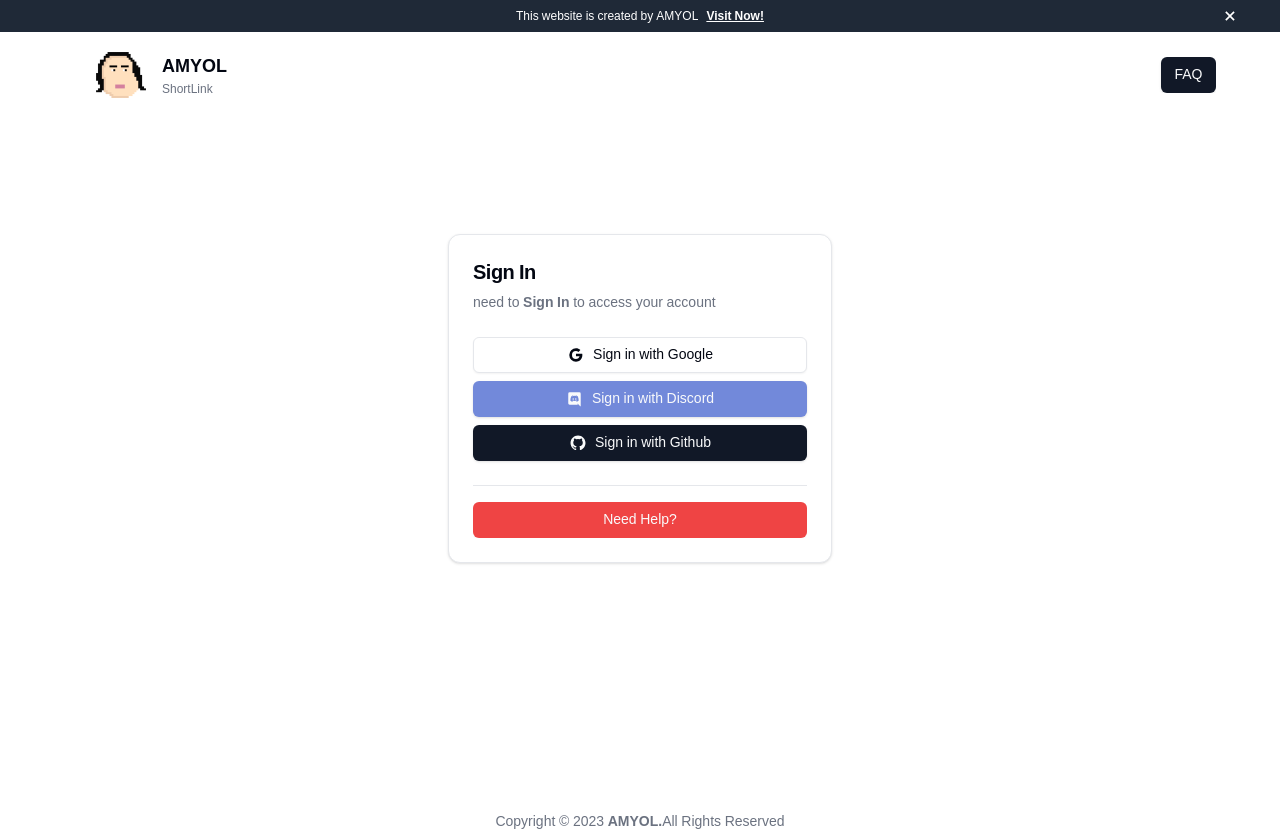
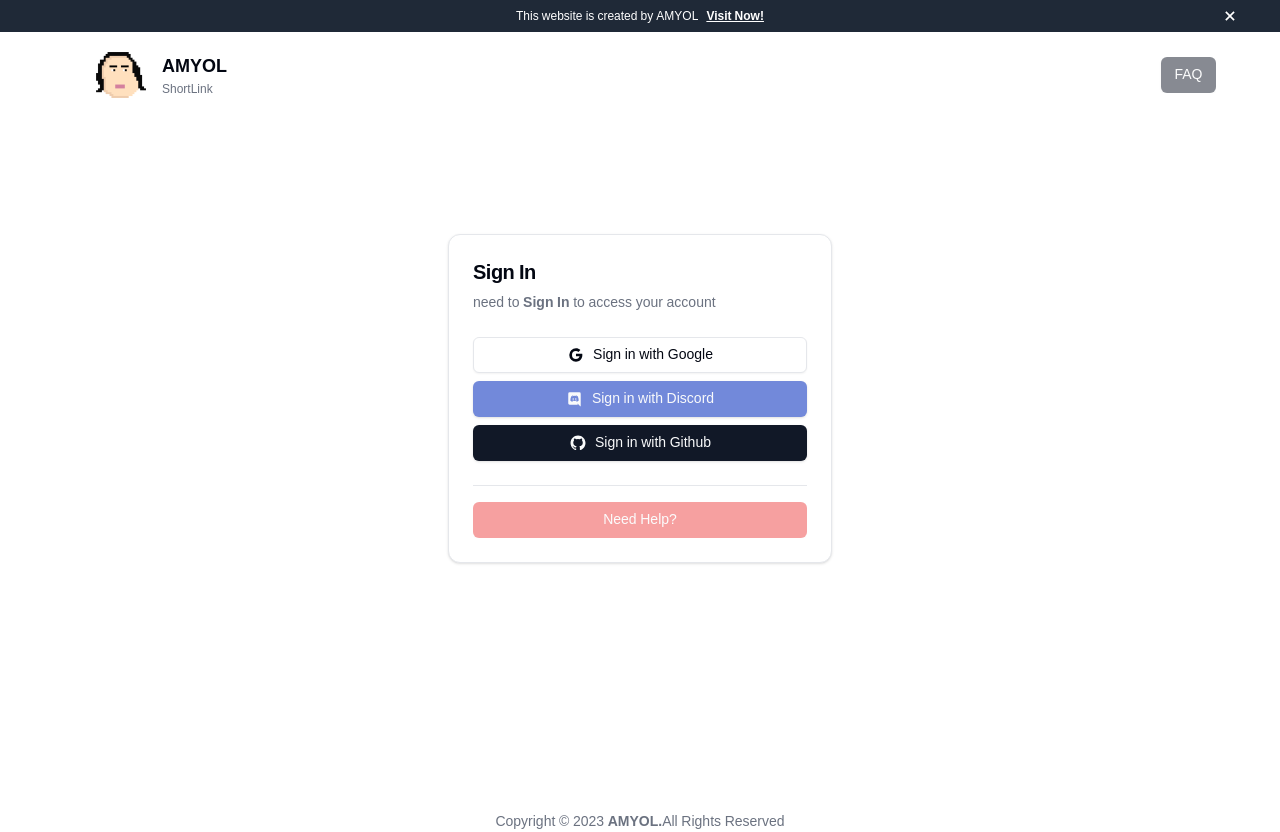
Before and after one commit to CrankyGus/amyol-shortlinks, a Next.js app: page /signin in a window 1280 px wide. Built offline with nearby package versions, Linux system fonts and the light colour scheme; no server answers.

Commit message:
disable FAQ

```diff
--- a/src/components/layout/Navbar.tsx
+++ b/src/components/layout/Navbar.tsx
@@ -74,7 +74,7 @@ function Navbar() {
               </DropdownMenuItem>
             </DropdownMenuContent>
           </DropdownMenu>
-          {!session ? <Button>FAQ</Button> : null}
+          {!session ? <Button disabled>FAQ</Button> : null}
         </div>
       </div>
       <Modal />
--- a/src/components/signIn.tsx
+++ b/src/components/signIn.tsx
@@ -65,7 +65,11 @@ function SignInComponent() {
         <GitHubButton />
         <Separator className="my-4" />
         <div className="flex w-full items-center">
-          <Button className="w-full overflow-hidden" variant="destructive">
+          <Button
+            className="w-full overflow-hidden"
+            variant="destructive"
+            disabled
+          >
             Need Help?
           </Button>
         </div>
```
